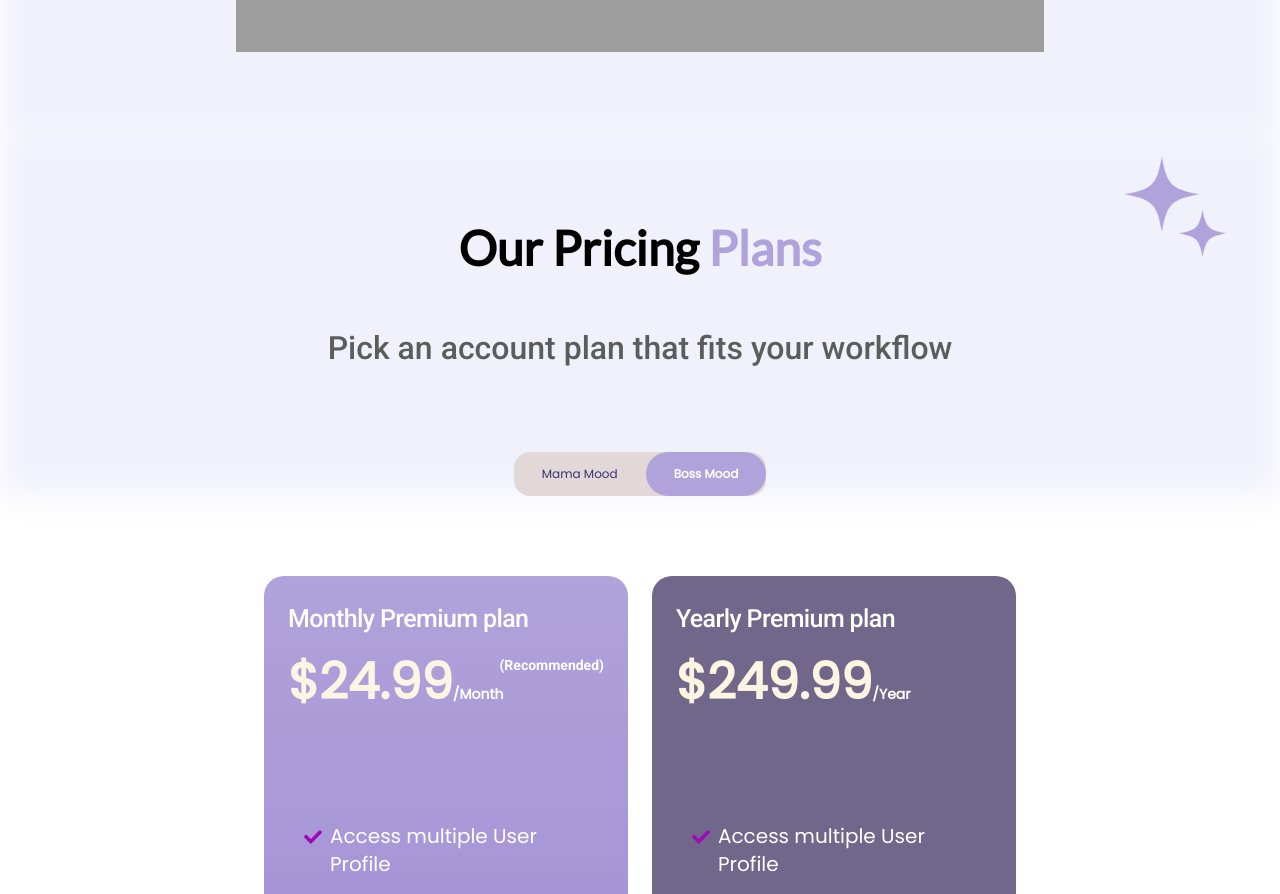
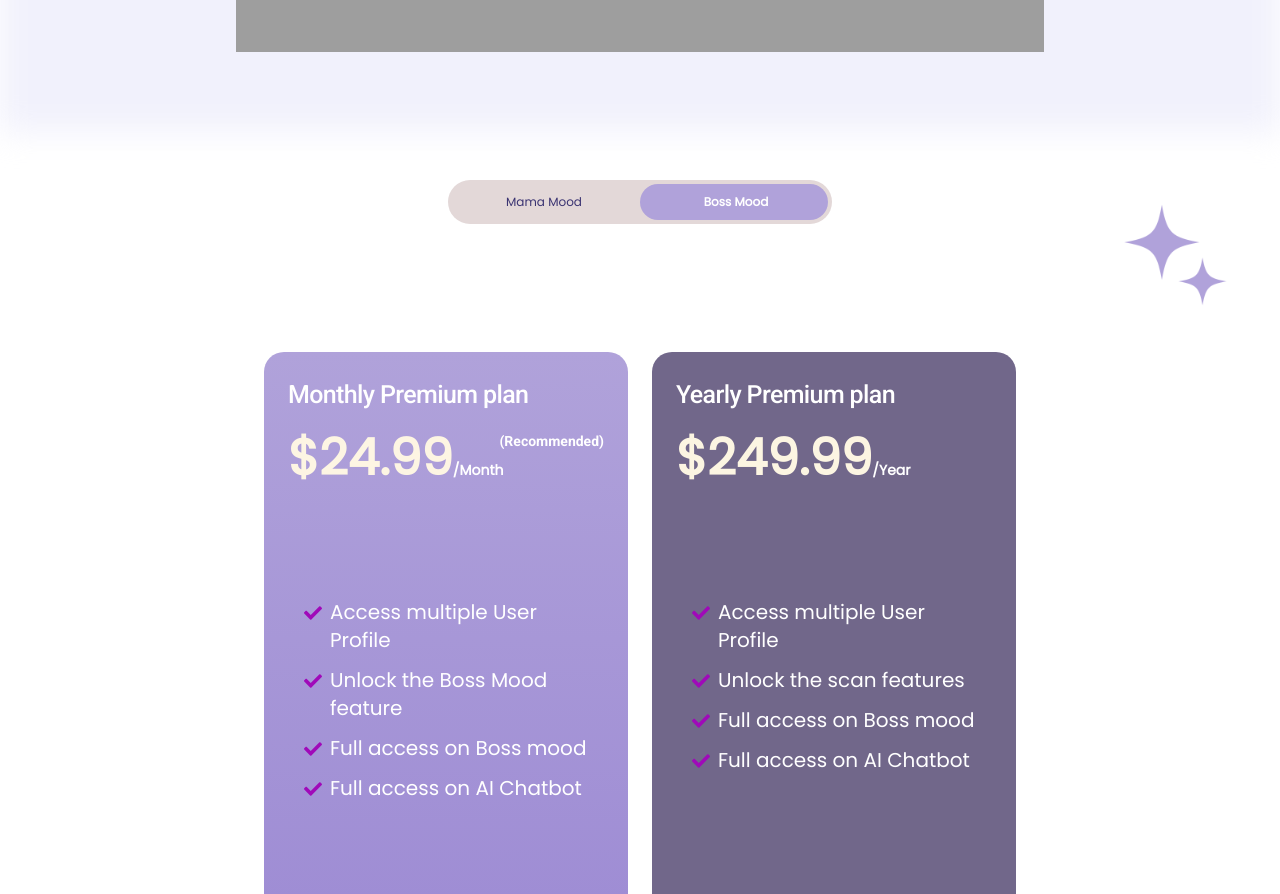
Before and after one commit to alaminislam34/task-mama-landing-page, a Next.js app: page / in a window 1280 px wide. Shown: the part 6560-7454 px from the top of the page. Built offline with nearby package versions, Linux system fonts and the light colour scheme; grey boxes are pictures that could not be loaded.

Commit message:
added pricing section mood toggle button updated design

```diff
--- a/src/app/components/HomePage/PricingSection.jsx
+++ b/src/app/components/HomePage/PricingSection.jsx
@@ -40,44 +40,38 @@ function PricingSection() {
           </div>
         </div>
       </div>
+
       {/* section title description */}
-      <div className="relative">
-        <div className="absolute top-0 left-0 w-full h-full -z-10 bg-[#E6E6FA8F] blur-lg"></div>
-        <div className="text-center max-w-6xl w-11/12 mx-auto py-12 lg:py-20 space-y-6 lg:space-y-10">
-          <h1 className="text-2xl md:text-4xl lg:text-5xl font-bold font-lato leading-normal">
-            Our Pricing <span className="text-primary">Plans</span>
-          </h1>
-          <p className="text-base md:text-xl lg:text-[32px] font-medium leading-normal text-[#5C5C5C]">
-            Pick an account plan that fits your workflow
-          </p>
-        </div>
-        {/* toggle mood tab */}
+      <div className="relative bg-[#E3D8D8] rounded-[22px] shadow-[inner_2px_2px_2px_0px_rgb(0,0,0,0.1)] flex mx-auto max-w-sm my-12">
+        {/* Animated Background Indicator */}
+        <div
+          className={`absolute top-1 left-1 h-[calc(100%-8px)] w-[calc(50%-4px)] rounded-[22px] bg-[#B0A2DA] transition-transform duration-300 ease-in-out`}
+          style={{
+            transform: isMamaMood ? "translateX(0)" : "translateX(100%)",
+          }}
+        />
 
-        <div className="flex items-center justify-center">
-          <div className="bg-[#E3D8D8] rounded-2xl shadow-[inner_2px_2px_2px_0px_rgb(0,0,0,0.1)]">
+        {/* Mama Mood */}
         <button
           onClick={() => setIsMamaMood(true)}
-              className={`cursor-pointer py-[14px] px-7 font-poppins text-xs ${
-                isMamaMood
-                  ? "font-semibold text-white rounded-[22px] bg-[#B0A2DA] relative z-10"
-                  : "text-[#3B3472]"
-              } `}
+          className={`relative z-10 cursor-pointer py-[14px] px-7 font-poppins text-xs w-1/2 transition-colors duration-300 ${
+            isMamaMood ? "font-semibold text-white" : "text-[#3B3472]"
+          }`}
         >
           Mama Mood
         </button>
+
+        {/* Boss Mood */}
         <button
           onClick={() => setIsMamaMood(false)}
-              className={`cursor-pointer py-[14px] px-7 font-poppins text-xs ${
-                !isMamaMood
-                  ? "font-semibold text-white rounded-[22px] bg-[#B0A2DA] relative z-10"
-                  : "text-[#3B3472]"
-              } `}
+          className={`relative z-10 cursor-pointer py-[14px] px-7 font-poppins text-xs w-1/2 transition-colors duration-300 ${
+            !isMamaMood ? "font-semibold text-white" : "text-[#3B3472]"
+          }`}
         >
           Boss Mood
         </button>
       </div>
-        </div>
-      </div>
+
       {isMamaMood ? (
         <div className="flex flex-col md:flex-row items-center justify-center gap-6 md:gap-0 max-w-[1440px] w-11/12 mx-auto py-12 lg:py-20">
           <div className="bg-[#242430] rounded-[20px] text-white p-5 lg:p-6 md:-mr-4 z-0 lg:h-[574px] h-[500px] w-[350px] md:w-[364px]">
```
Lines whose indentation alone changed are shown as unchanged.
